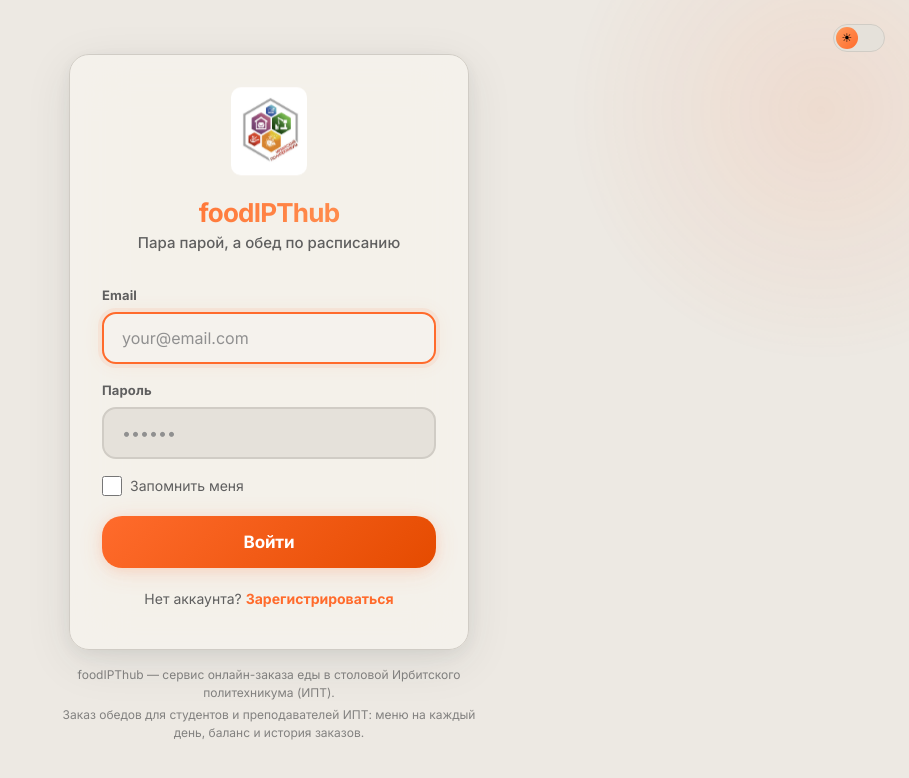
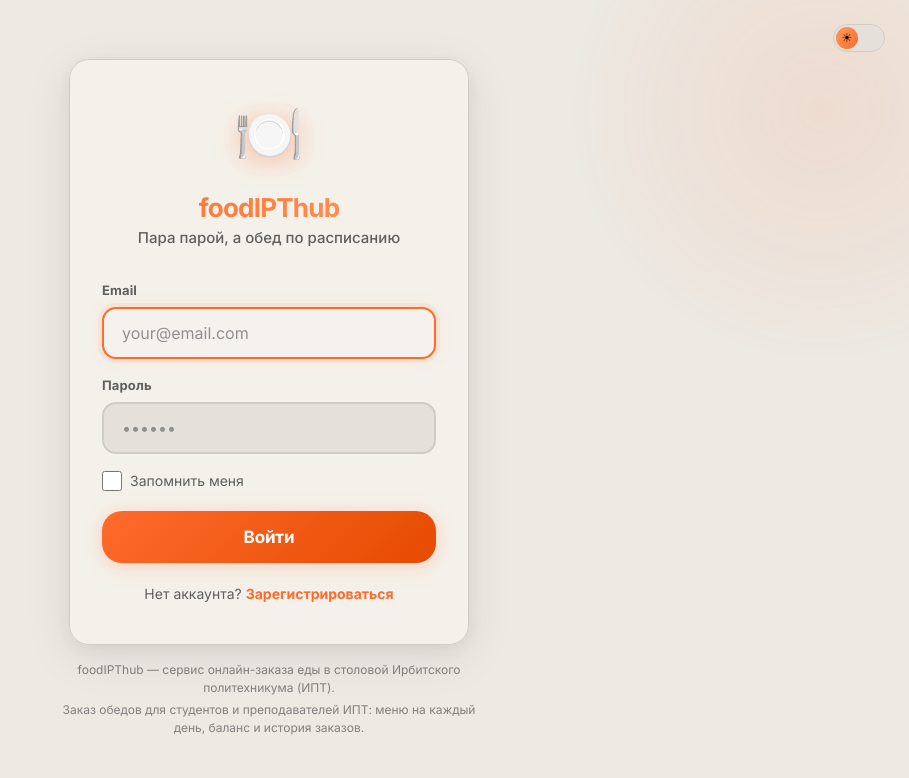
Before and after one commit to Max-Garich/FoodOrderHub, a React (Vite) app in the folder client/: page /login in a window 1280 px wide. Shown: the top 778 px of the page, without its empty margins (371-1280 px from the left). Built offline with nearby package versions, Linux system fonts and the light colour scheme.

Commit message:
Revert "Replace emoji with Irbit Polytechnic logo, use as favicon and og:image"
This reverts commit 7c8f02ece0279d30b58f3e44dc711d66679b8058.

```diff
--- a/client/admin.html
+++ b/client/admin.html
@@ -5,7 +5,7 @@
     <meta name="viewport" content="width=device-width, initial-scale=1.0, viewport-fit=cover" />
     <title>foodIPThub — Админ-панель</title>
     <meta name="robots" content="noindex, nofollow" />
-    <link rel="icon" type="image/png" href="/logo.png" />
+    <link rel="icon" type="image/svg+xml" href="/favicon.svg" />
     <script>
       // Apply theme before React renders to prevent flash.
       // Приоритет: ручной выбор пользователя (themeChoice) → системная тема.
--- a/client/index.html
+++ b/client/index.html
@@ -8,7 +8,7 @@
     <meta name="keywords" content="ипт еда, ипт столовая, ипт заказать еду, ирбитский политехникум столовая, ирбитский политехникум еда, заказать еду ипт, обед ипт, foodIPThub, food-hub27" />
     <meta name="theme-color" content="#0ea5e9" />
     <link rel="canonical" href="https://food-hub27.online/" />
-    <link rel="icon" type="image/png" href="/logo.png" />
+    <link rel="icon" type="image/svg+xml" href="/favicon.svg" />
 
     <!-- Open Graph: карточка при отправке ссылки в Telegram/WhatsApp/VK -->
     <meta property="og:type" content="website" />
@@ -17,7 +17,6 @@
     <meta property="og:description" content="Онлайн-заказ обедов в столовой Ирбитского политехникума (ИПТ): меню на каждый день, заказ в пару кликов, история и баланс." />
     <meta property="og:url" content="https://food-hub27.online/" />
     <meta property="og:locale" content="ru_RU" />
-    <meta property="og:image" content="https://food-hub27.online/logo.png" />
 
     <!-- Структурированные данные: поисковики связывают сайт с ИПТ -->
     <script type="application/ld+json">
--- a/client/src/components/PanelLayout.jsx
+++ b/client/src/components/PanelLayout.jsx
@@ -33,7 +33,7 @@
     <>
       <div className="topbar">
         <div className="topbar-logo">
-          <img src="/logo.png" alt="Логотип Ирбитского политехникума" className="topbar-logo-img" />
+          <span>🍽️</span>
           <span className="topbar-title-full">{title}</span>
           <span className="topbar-title-short">{titleShort}</span>
         </div>
--- a/client/src/components/UserLayout.jsx
+++ b/client/src/components/UserLayout.jsx
@@ -63,7 +63,7 @@
     <>
       <div className="topbar">
         <div className="topbar-logo">
-          <img src="/logo.png" alt="Логотип Ирбитского политехникума" className="topbar-logo-img" />
+          <span>🍽️</span>
           <span>foodIPThub</span>
         </div>
         <div style={{ display: 'flex', alignItems: 'center', gap: '10px' }}>
--- a/client/src/index.css
+++ b/client/src/index.css
@@ -549,15 +549,6 @@
   background-clip: text;
 }
 
-/* Логотип Ирбитского политехникума в шапке */
-.topbar-logo-img {
-  width: 26px;
-  height: 30px;
-  object-fit: contain;
-  border-radius: 6px;
-  flex-shrink: 0;
-}
-
 /* ===== Bottom Navigation ===== */
 .bottom-nav {
   position: fixed;
@@ -1516,15 +1507,7 @@
   margin-bottom: 8px;
   display: inline-block;
   animation: logoFloat 3.5s ease-in-out infinite;
-}
-
-/* Логотип Ирбитского политехникума на карточках входа/регистрации */
-.login-logo .logo-icon img {
-  width: 76px;
-  height: auto;
-  display: block;
-  margin: 0 auto;
-  border-radius: 10px;
+  filter: drop-shadow(0 4px 12px var(--primary-glow));
 }
 
 @keyframes logoFloat {
@@ -1800,14 +1783,6 @@
 .pending-card .logo-icon {
   margin: 0 auto 4px;
   font-size: 2.4rem;
-}
-
-.pending-card .logo-icon img {
-  width: 56px;
-  height: auto;
-  display: block;
-  margin: 0 auto;
-  border-radius: 8px;
 }
 
 .pending-card h1 {
--- a/client/src/pages/admin/AdminLoginPage.jsx
+++ b/client/src/pages/admin/AdminLoginPage.jsx
@@ -50,7 +50,7 @@
       <ThemeToggle style={{ position: 'fixed', top: 20, right: 20, zIndex: 50 }} />
       <div className="login-card">
         <div className="login-logo">
-          <div className="logo-icon"><img src="/logo.png" alt="Логотип Ирбитского политехникума" /></div>
+          <div className="logo-icon">🍽️</div>
           <h1>Админ-панель</h1>
           <p>foodIPThub · управление системой</p>
         </div>
--- a/client/src/pages/user/AdminRedirectPage.jsx
+++ b/client/src/pages/user/AdminRedirectPage.jsx
@@ -15,7 +15,7 @@
       <ThemeToggle style={{ position: 'fixed', top: 20, right: 20, zIndex: 50 }} />
       <div className="login-card" style={{ textAlign: 'center' }}>
         <div className="login-logo">
-          <div className="logo-icon"><img src="/logo.png" alt="Логотип Ирбитского политехникума" /></div>
+          <div className="logo-icon">🍽️</div>
           <h1>Вы вошли как администратор</h1>
           <p>Панели управления находятся в отдельной админ-панели</p>
         </div>
--- a/client/src/pages/user/LoginPage.jsx
+++ b/client/src/pages/user/LoginPage.jsx
@@ -46,7 +46,7 @@
       <ThemeToggle style={{ position: 'fixed', top: 20, right: 20, zIndex: 50 }} />
       <div className="login-card">
         <div className="login-logo">
-          <div className="logo-icon"><img src="/logo.png" alt="Логотип Ирбитского политехникума" /></div>
+          <div className="logo-icon">🍽️</div>
           <h1>foodIPThub</h1>
           <p>Пара парой, а обед по расписанию</p>
         </div>
--- a/client/src/pages/user/PendingPage.jsx
+++ b/client/src/pages/user/PendingPage.jsx
@@ -92,7 +92,7 @@
       <ThemeToggle style={{ position: 'fixed', top: 20, right: 20, zIndex: 50 }} />
 
       <div className="pending-card glass">
-        <div className="logo-icon"><img src="/logo.png" alt="Логотип Ирбитского политехникума" /></div>
+        <div className="logo-icon">🍽️</div>
         <h1>Заявка отправлена</h1>
         <p className="pending-text">
           {isTeacher
--- a/client/src/pages/user/RegisterPage.jsx
+++ b/client/src/pages/user/RegisterPage.jsx
@@ -73,7 +73,7 @@
       <ThemeToggle style={{ position: 'fixed', top: 20, right: 20, zIndex: 50 }} />
       <div className="login-card">
         <div className="login-logo">
-          <div className="logo-icon"><img src="/logo.png" alt="Логотип Ирбитского политехникума" /></div>
+          <div className="logo-icon">🍽️</div>
           <h1>foodIPThub</h1>
           <p>Пара парой, а обед по расписанию</p>
         </div>
```
Also changed, not shown: client/public/logo.png (deleted).
